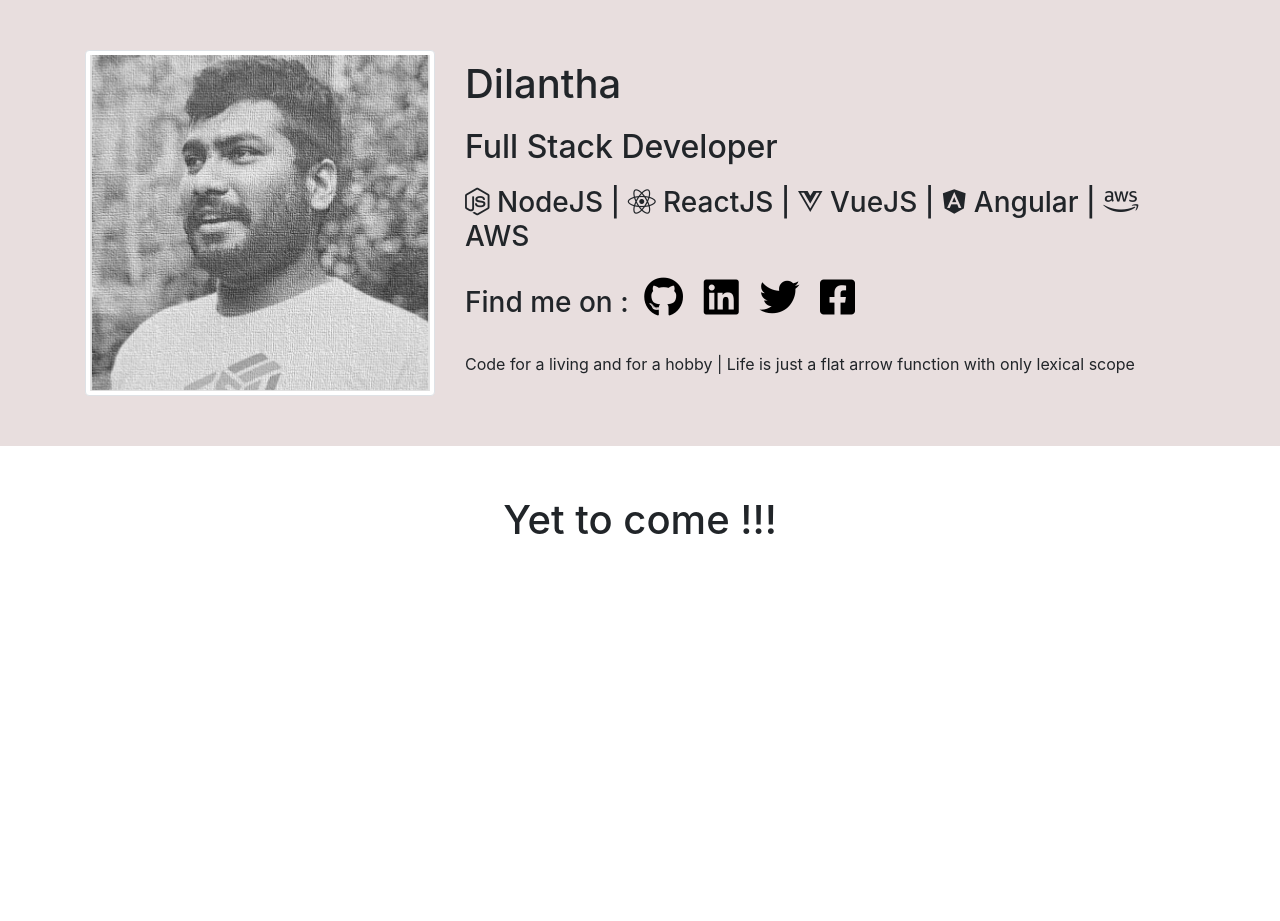
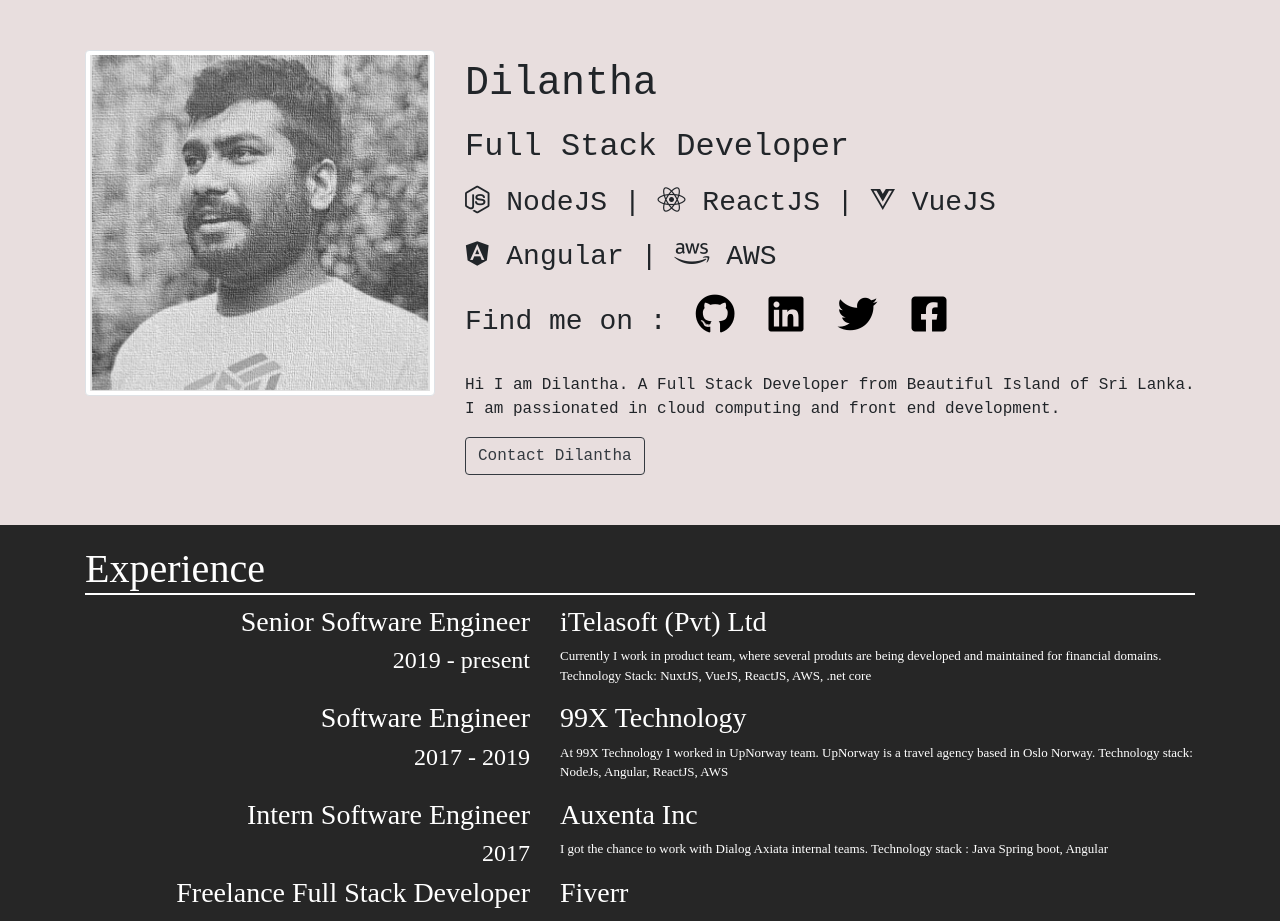
Before and after one commit to dilantha111/portfolio, a React (Create React App) app: page / in a window 1280 px wide. Shown: the top 921 px of the page. Before the commit the page ends 800 px from the top, so only its background shows below. Built offline with nearby package versions, Linux system fonts and the light colour scheme.

Commit message:
add experience section

```diff
--- a/src/App.css
+++ b/src/App.css
@@ -1,11 +1,11 @@
 .main-wrapper {
-
 }
 
 .wrapper-avatar-section {
     padding-top: 50px;
     padding-bottom: 50px;
     background: #e8dede;
+    font-family: monospace
 }
 
 .description-panel h1, .description-panel h2, .description-panel h3 {
--- a/src/App.js
+++ b/src/App.js
@@ -1,14 +1,13 @@
 import React from 'react';
 import './App.css';
 import AvatarSection from './components/AvatarSection';
+import ExperienceSection from './components/ExperienceSection';
 
 function App() {
   return (
     <div className="main-wrapper">
       <AvatarSection />
-      <div>
-        <h1 style={{textAlign: 'center', margin: '50px'}}> Yet to come !!!</h1>
-      </div>
+      <ExperienceSection />
     </div>
   );
 }
--- a/src/components/AvatarSection.js
+++ b/src/components/AvatarSection.js
@@ -1,5 +1,5 @@
 import React from 'react';
-import { Row, Container, Col, Image } from 'react-bootstrap';
+import { Row, Container, Col, Image, Button } from 'react-bootstrap';
 
 function AvatarSection() {
     return (
@@ -13,7 +13,10 @@
                         <h1> Dilantha  </h1>
                         <h2> Full Stack Developer </h2>
                         <h3>
-                            <i className="fab fa-node-js"></i> NodeJS | <i className="fab fa-react"></i> ReactJS | <i class="fab fa-vuejs"></i> VueJS | <i className="fab fa-angular"></i> Angular | <i className="fab fa-aws"></i> AWS
+                            <i className="fab fa-node-js"></i> NodeJS | <i className="fab fa-react"></i> ReactJS | <i className="fab fa-vuejs"></i> VueJS
+                        </h3>
+                        <h3>
+                            <i className="fab fa-angular"></i> Angular | <i className="fab fa-aws"></i> AWS
                         </h3>
                         <h3 className='social-links'>
                             Find me on :
@@ -23,8 +26,12 @@
                             <a target="_blank" rel="noopener noreferrer" href="https://www.facebook.com/dilantha.prasanjith.96"> <i className="fab fa-facebook-square"></i> </a>
                         </h3>
                         <p>
-                            Code for a living and for a hobby | Life is just a flat arrow function with only lexical scope
+                            Hi I am Dilantha. A Full Stack Developer from Beautiful Island of Sri Lanka.
+                            I am passionated in cloud computing and front end development.
                         </p>
+
+                        <Button className="contact-btn" variant="outline-dark"> Contact Dilantha </Button>
+
                     </Col>
                 </Row>
             </Container>
--- /dev/null
+++ b/src/components/ExperienceSection.css
@@ -0,0 +1,20 @@
+.wrapper-experience-section {
+    background: #262626;
+    color: white;
+    font-family: cursive;
+    font-size: small;
+}
+
+.wrapper-experience-section h1 {
+    border-bottom: 2px solid white;
+    margin-bottom: 10px;
+    padding-top: 20px;
+}
+
+.left-panel {
+    text-align: right;
+}
+
+.right-panel {
+    text-align: left;
+}
--- /dev/null
+++ b/src/components/ExperienceSection.js
@@ -0,0 +1,73 @@
+import React from 'react';
+import { Row, Container, Col } from 'react-bootstrap';
+import './ExperienceSection.css';
+
+function ExperienceSection() {
+    return (
+        <Container fluid className='wrapper-experience-section'>
+            <Container>
+                <h1> Experience </h1>
+                <Row>
+                    <Col md={5} className="left-panel">
+                        <h3> Senior Software Engineer </h3>
+                        <h4> 2019 - present </h4>
+                    </Col>
+                    <Col md={7} className="right-panel">
+                        <h3> iTelasoft (Pvt) Ltd </h3>
+                        <p>
+                            Currently I work in product team, where several produts are
+                            being developed and maintained for financial domains.
+                            Technology Stack: NuxtJS, VueJS, ReactJS, AWS, .net core
+                        </p>
+                    </Col>
+                </Row>
+
+                <Row>
+                    <Col md={5} className="left-panel">
+                        <h3> Software Engineer </h3>
+                        <h4> 2017 - 2019 </h4>
+                    </Col>
+                    <Col md={7} className="right-panel">
+                        <h3> 99X Technology </h3>
+                        <p>
+                            At 99X Technology I worked in UpNorway team. UpNorway is a
+                            travel agency based in Oslo Norway.
+                            Technology stack: NodeJs, Angular, ReactJS, AWS
+                        </p>
+                    </Col>
+                </Row>
+
+                <Row>
+                    <Col md={5} className="left-panel">
+                        <h3> Intern Software Engineer </h3>
+                        <h4> 2017 </h4>
+                    </Col>
+                    <Col md={7} className="right-panel">
+                        <h3> Auxenta Inc </h3>
+                        <p>
+                            I got the chance to work with Dialog Axiata internal teams.
+                            Technology stack : Java Spring boot, Angular
+                        </p>
+                    </Col>
+                </Row>
+
+                <Row>
+                    <Col md={5} className="left-panel">
+                        <h3> Freelance  Full Stack Developer </h3>
+                        <h4> 2014 - present </h4>
+                    </Col>
+                    <Col md={7} className="right-panel">
+                        <h3> Fiverr </h3>
+                        <p>
+                            I've been working as a  freelance full stack developer from 2014.
+                            I got the chance to work with clients from Fiverr and through people who contacted me directly.
+                            Technology Stack : ReactJS, NodeJS, Angular
+                        </p>
+                    </Col>
+                </Row>
+            </Container>
+        </Container>
+    );
+}
+
+export default ExperienceSection;
```
